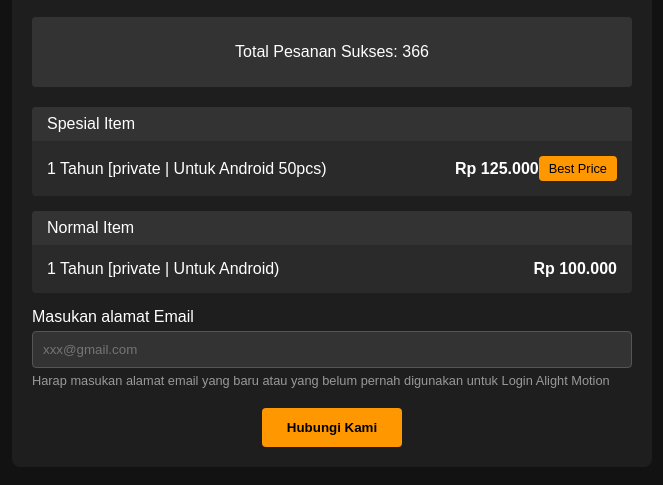
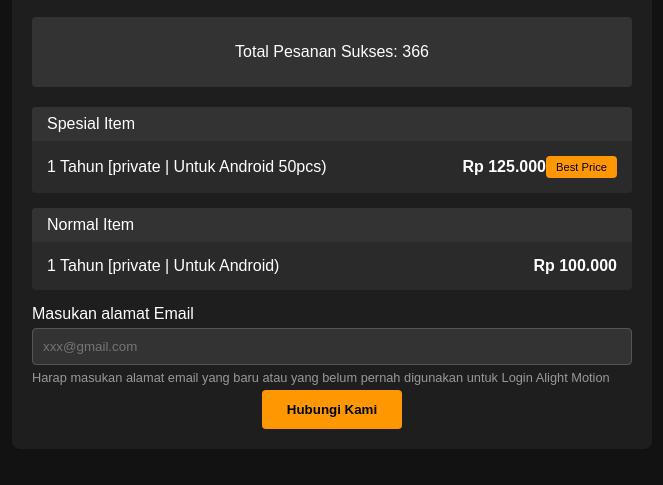
Before and after one commit to nyzzhemsworth/tester, a plain HTML site: page index.html in a window 1280 px wide. Shown: the part 97-582 px from the top of the page, without its empty margins (308-971 px from the left). Drawn offline with Linux system fonts and the light colour scheme.

Commit message:
Update style.css

```diff
--- a/style.css
+++ b/style.css
@@ -72,7 +72,10 @@ header p {
     color: #000;
     padding: 5px 10px;
     border-radius: 4px;
-    font-size: 0.8em;
+    font-size: 0.7em; /* Ukuran teks lebih kecil */
+    font-weight: 500; /* Opsional: Ketebalan teks lebih ringan */
+}
+
 }
 
 .email-input {
```
